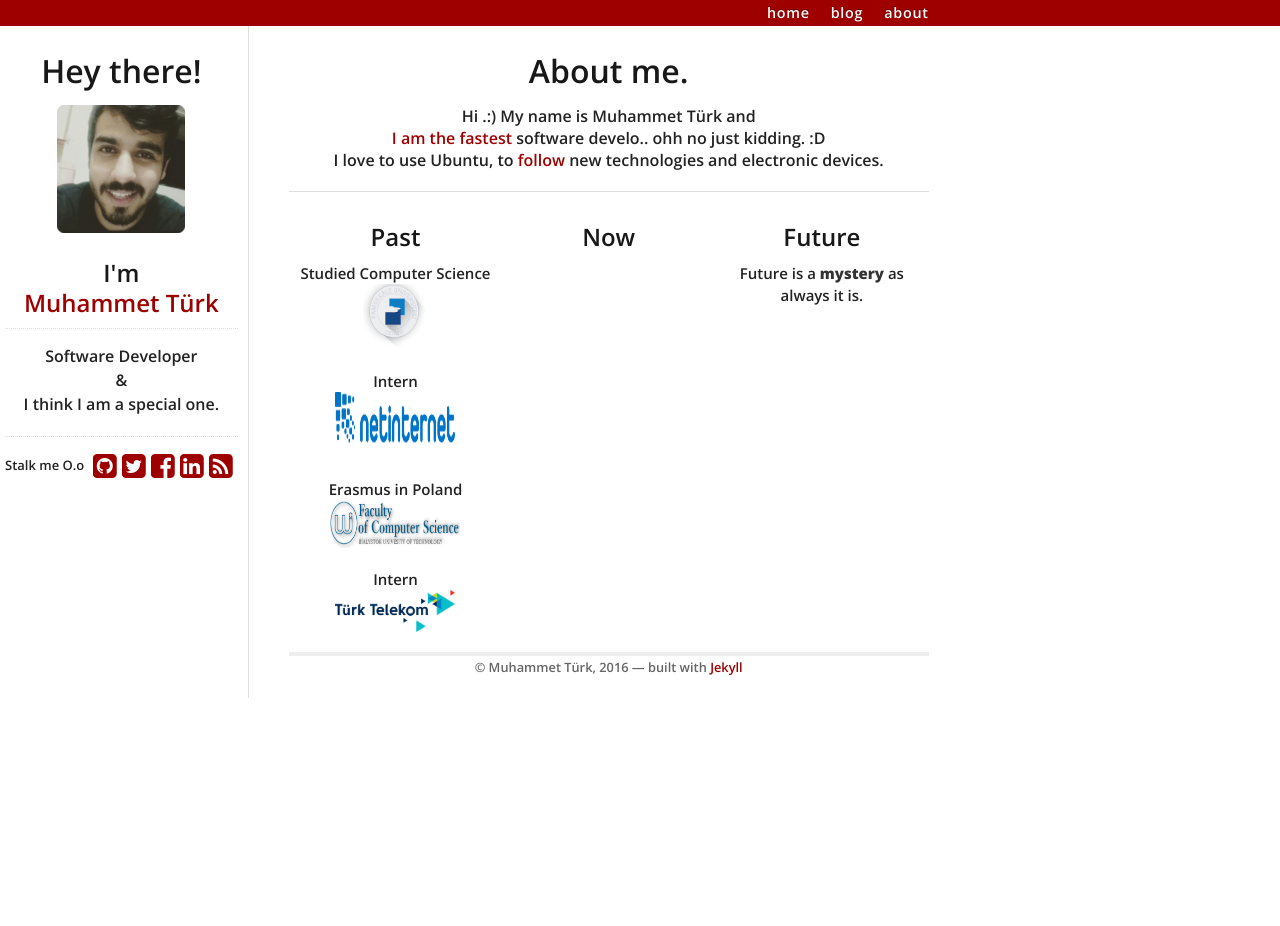
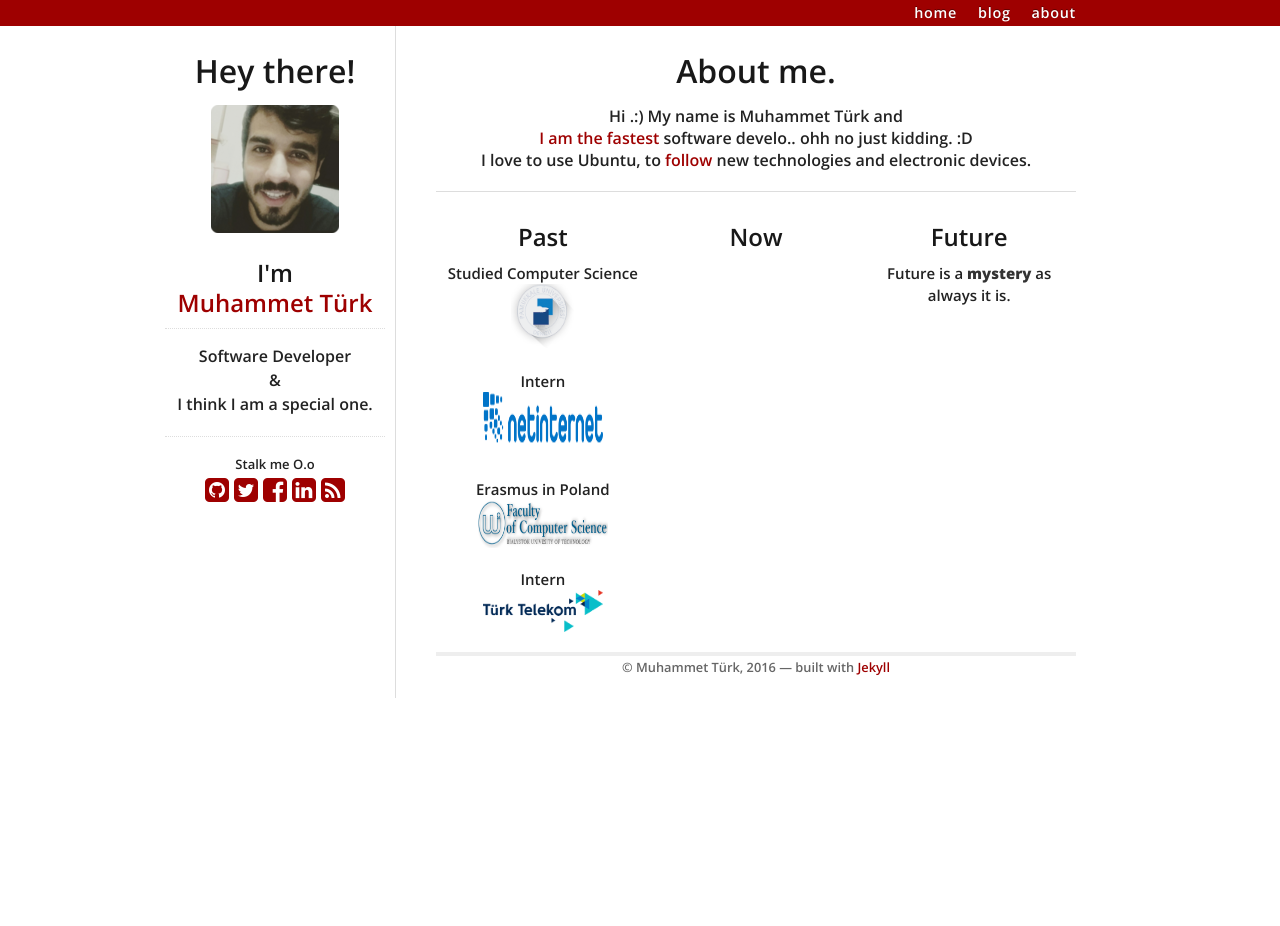
Before and after one commit to mturk111/mturk111.github.io, a Jekyll site: the page built from about.html, in a window 1280 px wide. Built offline with Jekyll 4.4.1, drawn with Linux system fonts in a browser that asks for light colours; nearby versions of some CDN libraries.

Commit message:
Update default.html

```diff
--- a/_layouts/default.html
+++ b/_layouts/default.html
@@ -19,11 +19,11 @@
   <link href="https://maxcdn.bootstrapcdn.com/font-awesome/4.4.0/css/font-awesome.min.css" rel="stylesheet" integrity="sha256-k2/8zcNbxVIh5mnQ52A0r3a6jAgMGxFJFE2707UxGCk= sha512-ZV9KawG2Legkwp3nAlxLIVFudTauWuBpC10uEafMHYL0Sarrz5A7G79kXh5+5+woxQ5HM559XX2UZjMJ36Wplg==" crossorigin="anonymous">
 </head>
 <body>
-  <div class="four columns sidebar">
+
+  <div class="container">
+    <div class="four columns sidebar">
       {% include sidebar.html %}
     </div>
-  <div class="container">
-
 
     <div class="eleven columns content">
       <div id="topbar">
```
